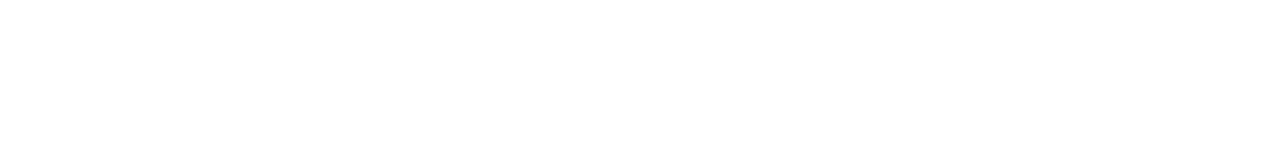
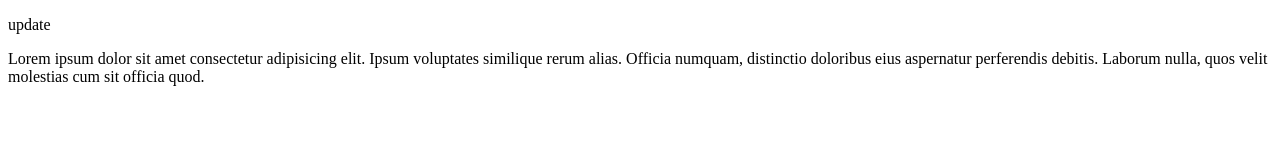
Before and after one commit to FuadRafiq/practice-git, a plain HTML site: page index.html in a window 1280 px wide. Drawn offline with Linux system fonts and the light colour scheme.

Commit message:
new update

```diff
--- a/index.html
+++ b/index.html
@@ -6,6 +6,9 @@
     <title>github repo</title>
 </head>
 <body>
-
+    <p>update</p>
+    <p>
+        Lorem ipsum dolor sit amet consectetur adipisicing elit. Ipsum voluptates similique rerum alias. Officia numquam, distinctio doloribus eius aspernatur perferendis debitis. Laborum nulla, quos velit molestias cum sit officia quod.
+    </p>
 </body>
 </html>
```
